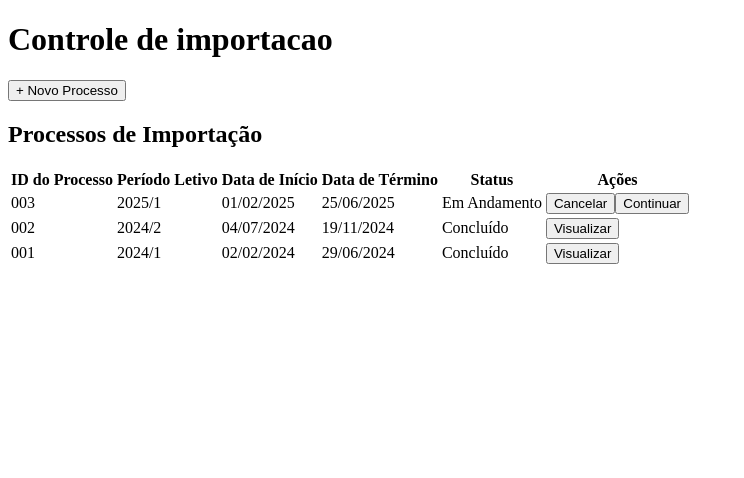
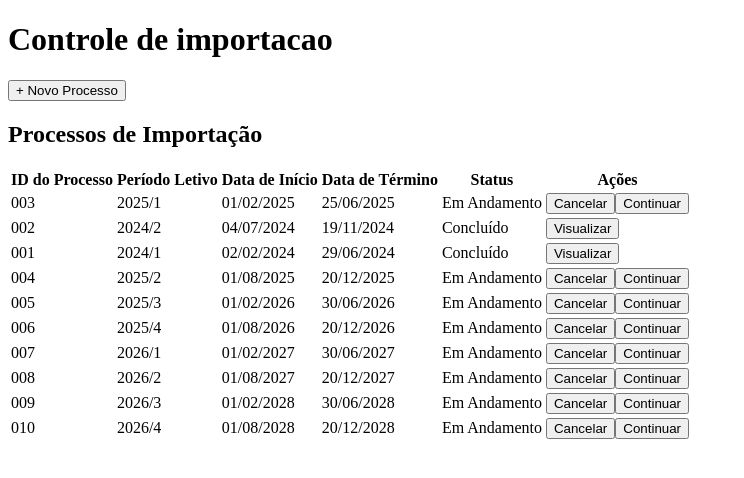
Before and after one commit to stheffanysantos/Project-Bonsae-Frontend, a Vue app: page /processos in a window 1280 px wide. Shown: the top 478 px of the page, without its empty margins (0-744 px from the left). Built offline with nearby package versions, Linux system fonts and the light colour scheme.

Commit message:
update css

```diff
--- a/src/assets/css/style.css
+++ b/src/assets/css/style.css
@@ -22,6 +22,15 @@ body {
   flex-direction: column;
   height: 100vh;
   justify-content: space-between;
+}
+
+.bodyScreen {
+  display: flex;
+  flex-direction: column;
+  justify-content: center;
+  align-items: center;
+  min-height: 100vh;
+  background-color: var(--bg-color);
 }
 
 .fundo-principal{
@@ -392,8 +401,18 @@ button:disabled {
 }
 
 .botaoNewProcessos{
-  position: relative;
-  right:-60vw;
+  display: block;
+  width: 100%;
+  padding: 0.75rem;
+  margin-top: 1.5rem;
+  background: var(--base-color);
+  color: #fff;
+  font-size: 1rem;
+  font-weight: 500;
+  border: none;
+  border-radius: 4px;
+  cursor: pointer;
+  transition: background 0.3s;
 }
 
 .statusProcesso {
--- a/src/views/DisciplinasView.vue
+++ b/src/views/DisciplinasView.vue
@@ -1,4 +1,5 @@
 <template>
+  <div class="bodyScreen">
     <div class="containerUploader">
       <h1>Disciplinas</h1>
       <div class="content">
@@ -32,6 +33,7 @@
       </div>
       <button class="botaoNext" @click="goTurmas">Proximo</button>
     </div>
+  </div>
 </template>
 
 <script>
--- a/src/views/PeriodoView.vue
+++ b/src/views/PeriodoView.vue
@@ -1,4 +1,5 @@
 <template>
+  <div class="bodyScreen">
     <div class="containerUploader">
       <h1>Periodo Letivo</h1>
       <div class="content">
@@ -32,6 +33,7 @@
       </div>
       <button class="botaoNext" @click="goDiciplinas">Proximo</button>
     </div>
+  </div>
 </template>
 
 <script>
--- a/src/views/ProcessosView.vue
+++ b/src/views/ProcessosView.vue
@@ -1,4 +1,5 @@
 <template>
+  <div class="bodyScreen">
     <div class="containerUploader">
       <h1>Controle de importacao</h1>
       <button class="botaoNewProcessos" @click="goPeriodo">+ Novo Processo</button>
@@ -35,6 +36,7 @@
         </table>
       </div>
     </div>
+  </div>
 </template>
 
 <script>
@@ -64,6 +66,55 @@ export default {
           fim: "29/06/2024",
           status: "Concluído",
         },
+        {
+          id: "004",
+          periodo: "2025/2",
+          inicio: "01/08/2025",
+          fim: "20/12/2025",
+          status: "Em Andamento",
+        },
+        {
+          id: "005",
+          periodo: "2025/3",
+          inicio: "01/02/2026",
+          fim: "30/06/2026",
+          status: "Em Andamento",
+        },
+        {
+          id: "006",
+          periodo: "2025/4",
+          inicio: "01/08/2026",
+          fim: "20/12/2026",
+          status: "Em Andamento",
+        },
+        {
+          id: "007",
+          periodo: "2026/1",
+          inicio: "01/02/2027",
+          fim: "30/06/2027",
+          status: "Em Andamento",
+        },
+        {
+          id: "008",
+          periodo: "2026/2",
+          inicio: "01/08/2027",
+          fim: "20/12/2027",
+          status: "Em Andamento",
+        },
+        {
+          id: "009",
+          periodo: "2026/3",
+          inicio: "01/02/2028",
+          fim: "30/06/2028",
+          status: "Em Andamento",
+        },
+        {
+          id: "010",
+          periodo: "2026/4",
+          inicio: "01/08/2028",
+          fim: "20/12/2028",
+          status: "Em Andamento",
+        },
       ],
     };
   },
--- a/src/views/TurmasView.vue
+++ b/src/views/TurmasView.vue
@@ -1,4 +1,5 @@
 <template>
+  <div class="bodyScreen">
     <div class="containerUploader">
       <h1>Turmas</h1>
       <div class="content">
@@ -32,6 +33,7 @@
       </div>
       <button class="botaoNext" @click="goUsuarios">Proximo</button>
     </div>
+  </div>
 </template>
 
 <script>
--- a/src/views/UsuariosView.vue
+++ b/src/views/UsuariosView.vue
@@ -1,4 +1,5 @@
 <template>
+  <div class="bodyScreen">
     <div class="containerUploader">
       <h1>Usuarios</h1>
       <div class="content">
@@ -32,6 +33,7 @@
       </div>
       <button class="botaoNext" @click="goVinculos">Proximo</button>
     </div>
+  </div>
 </template>
 
 <script>
--- a/src/views/VinculosView.vue
+++ b/src/views/VinculosView.vue
@@ -1,4 +1,5 @@
 <template>
+  <div class="bodyScreen">
     <div class="containerUploader">
       <h1>Vinculos</h1>
       <div class="content">
@@ -37,6 +38,7 @@
       </div>
       <button class="botaoNext">Finalizar</button>
     </div>
+  </div>
 </template>
 
 <script>
```
Lines whose indentation alone changed are shown as unchanged.
